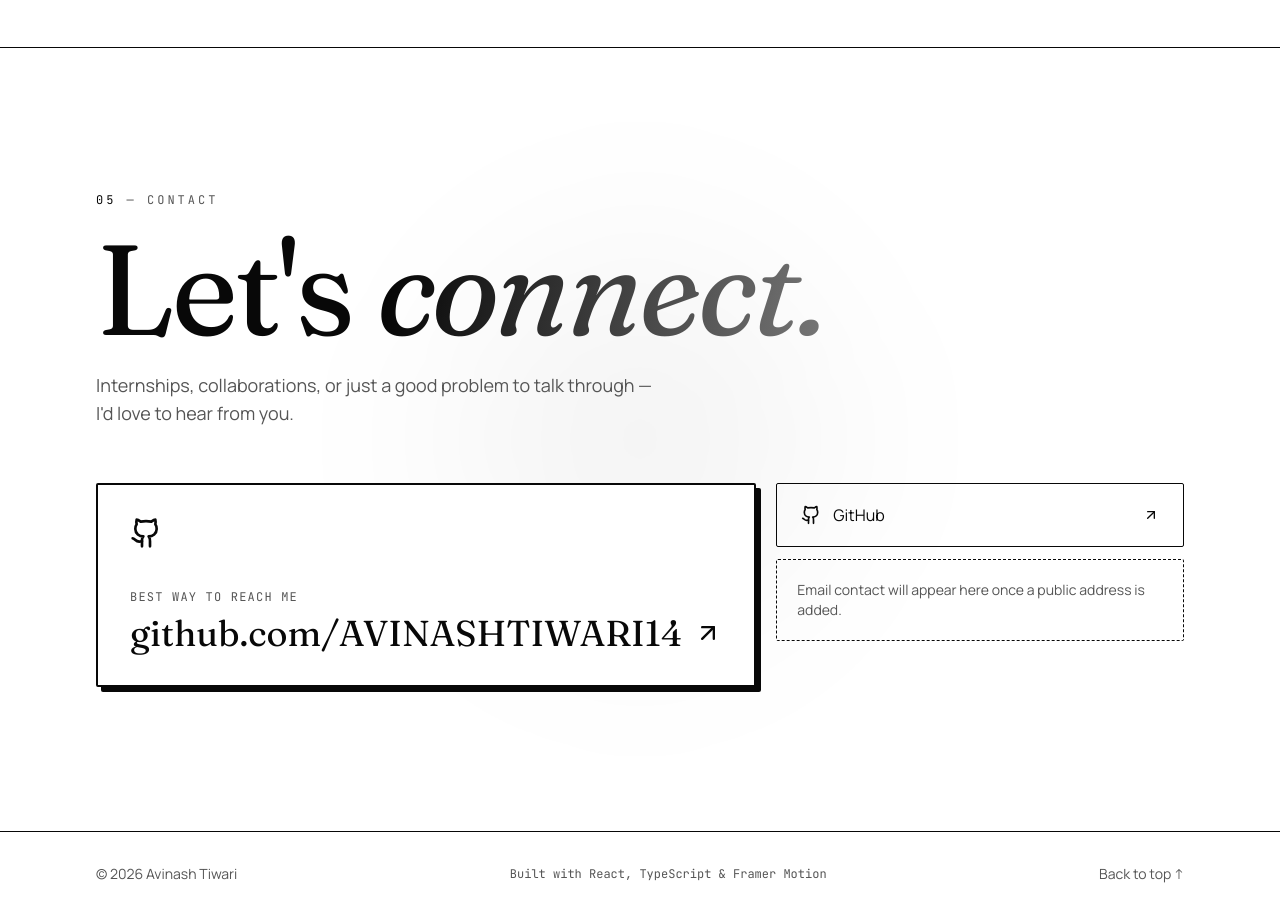
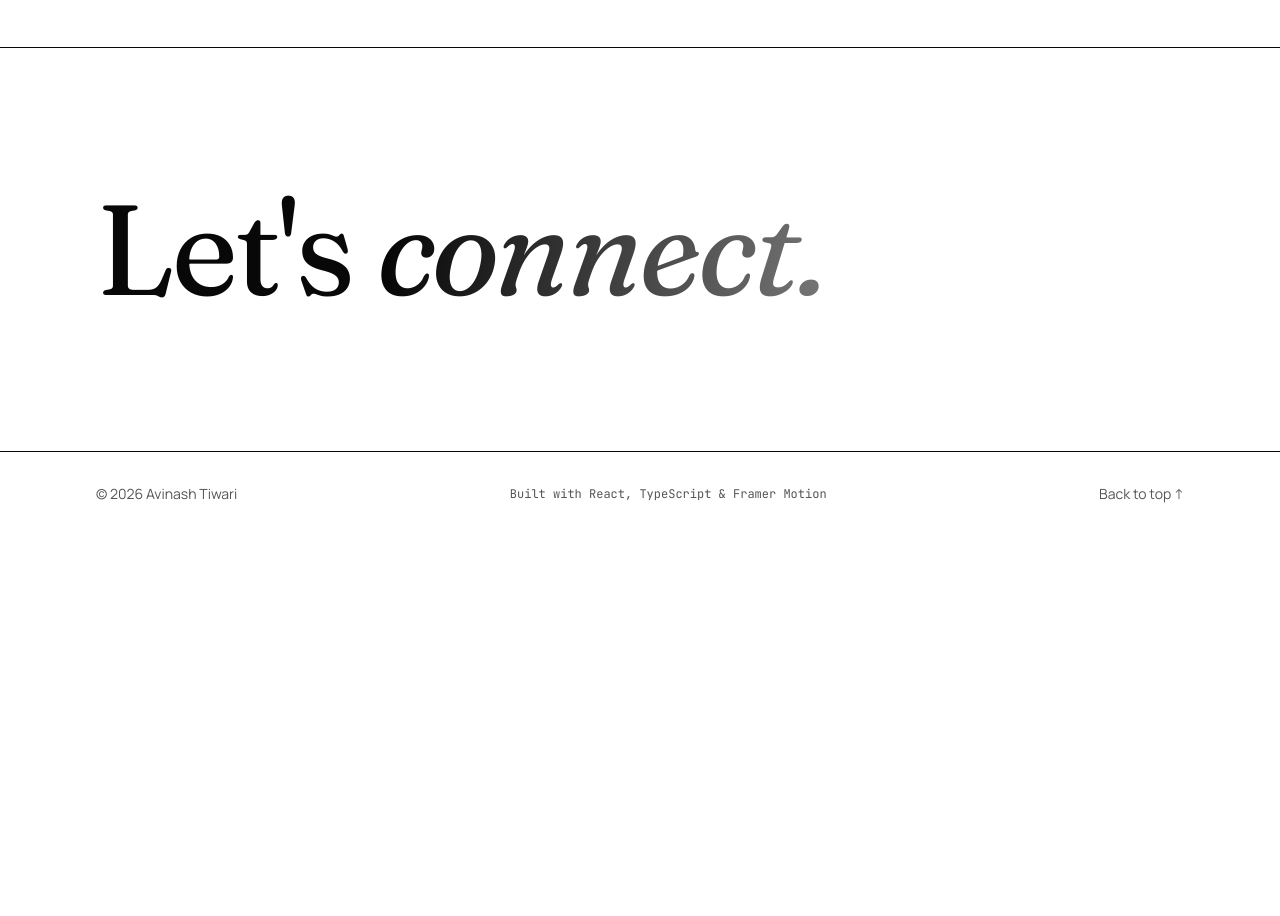
Before and after one commit to AVINASHTIWARI14/portfolio, a React (Vite) app: page / in a window 1280 px wide. Shown: the part 4360-5276 px from the top of the page. After the commit the page ends 4896 px from the top, so only its background shows below. Built offline with nearby package versions, Linux system fonts and the light colour scheme.

Commit message:
Simplify contact section to title only

```diff
--- a/src/components/portfolio/Contact.tsx
+++ b/src/components/portfolio/Contact.tsx
@@ -1,103 +1,14 @@
-import { useState } from "react";
-import { ArrowUpRight, Check, Copy, FileText, Github, Linkedin, Mail } from "lucide-react";
-import { profile } from "@/data/portfolio";
 import { Reveal } from "./Reveal";
 
 export function Contact() {
-  const [copied, setCopied] = useState(false);
-  const [name, setName] = useState("");
-  const [msg, setMsg] = useState("");
-  const hasEmail = Boolean(profile.email);
-
-  const copy = async () => {
-    await navigator.clipboard.writeText(profile.email);
-    setCopied(true);
-    setTimeout(() => setCopied(false), 1800);
-  };
-
-  const mailto = `mailto:${profile.email}?subject=${encodeURIComponent(`Hello from ${name || "your portfolio"}`)}&body=${encodeURIComponent(msg)}`;
-
   return (
     <section id="contact" className="relative overflow-hidden border-t border-border py-24 md:py-36">
-      <div className="absolute left-1/2 top-1/2 h-[600px] w-[600px] -translate-x-1/2 -translate-y-1/2 glow-lime blur-3xl" aria-hidden />
       <div className="relative mx-auto max-w-6xl px-5 sm:px-8">
         <Reveal>
-          <p className="mb-6 font-mono text-xs uppercase tracking-[0.25em] text-muted-foreground"><span className="text-lime">05</span> — Contact</p>
           <h2 className="font-display text-[clamp(3rem,10vw,8rem)] leading-[0.9] tracking-tight">
             Let's <em className="text-gradient">connect.</em>
           </h2>
-          <p className="mt-6 max-w-xl text-lg text-muted-foreground">
-            Internships, collaborations, or just a good problem to talk through — I'd love to hear from you.
-          </p>
         </Reveal>
-
-        <div className="mt-14 grid gap-5 lg:grid-cols-[1.3fr_1fr]">
-          <Reveal>
-            {hasEmail ? (
-              <form
-                onSubmit={(e) => { e.preventDefault(); window.location.href = mailto; }}
-                className="space-y-4 rounded-3xl border border-border bg-card p-6 sm:p-8"
-              >
-                <label className="block">
-                  <span className="text-sm text-muted-foreground">Your name</span>
-                  <input value={name} onChange={(e) => setName(e.target.value)} className="mt-2 h-12 w-full rounded-xl border border-input bg-background px-4 outline-none focus:border-lime" />
-                </label>
-                <label className="block">
-                  <span className="text-sm text-muted-foreground">Message</span>
-                  <textarea required value={msg} onChange={(e) => setMsg(e.target.value)} rows={4} className="mt-2 w-full rounded-xl border border-input bg-background p-4 outline-none focus:border-lime" />
-                </label>
-                <div className="flex flex-wrap gap-2">
-                  <button type="submit" className="inline-flex h-12 items-center gap-2 rounded-full bg-lime px-6 font-medium text-primary-foreground">
-                    <Mail className="h-4 w-4" /> Open in email
-                  </button>
-                  <button type="button" onClick={copy} className="inline-flex h-12 items-center gap-2 rounded-full border border-border px-6 hover:border-lime">
-                    {copied ? <Check className="h-4 w-4 text-lime" /> : <Copy className="h-4 w-4" />}
-                    {copied ? "Copied" : profile.email}
-                  </button>
-                </div>
-              </form>
-            ) : (
-              <a
-                href={profile.github}
-                target="_blank"
-                rel="noreferrer"
-                className="group flex h-full flex-col justify-between gap-10 rounded-3xl border border-border bg-card p-6 transition-colors hover:border-lime sm:p-8"
-              >
-                <Github className="h-8 w-8 text-lime" />
-                <div>
-                  <p className="font-mono text-xs uppercase tracking-widest text-muted-foreground">Best way to reach me</p>
-                  <p className="mt-2 flex items-center gap-3 font-display text-3xl sm:text-4xl">
-                    github.com/AVINASHTIWARI14
-                    <ArrowUpRight className="h-7 w-7 shrink-0 transition-transform group-hover:rotate-45" />
-                  </p>
-                </div>
-              </a>
-            )}
-          </Reveal>
-          <Reveal delay={0.1} className="flex flex-col gap-3">
-            <a href={profile.github} target="_blank" rel="noreferrer" className="flex h-16 items-center justify-between rounded-2xl border border-border px-6 transition-colors hover:border-lime hover:text-lime">
-              <span className="flex items-center gap-3"><Github className="h-5 w-5" /> GitHub</span>
-              <ArrowUpRight className="h-4 w-4" />
-            </a>
-            {profile.linkedin && (
-              <a href={profile.linkedin} target="_blank" rel="noreferrer" className="flex h-16 items-center justify-between rounded-2xl border border-border px-6 hover:border-lime hover:text-lime">
-                <span className="flex items-center gap-3"><Linkedin className="h-5 w-5" /> LinkedIn</span>
-                <ArrowUpRight className="h-4 w-4" />
-              </a>
-            )}
-            {profile.resume && (
-              <a href={profile.resume} target="_blank" rel="noreferrer" className="flex h-16 items-center justify-between rounded-2xl border border-border px-6 hover:border-lime hover:text-lime">
-                <span className="flex items-center gap-3"><FileText className="h-5 w-5" /> Resume</span>
-                <ArrowUpRight className="h-4 w-4" />
-              </a>
-            )}
-            {!hasEmail && (
-              <p className="rounded-2xl border border-dashed border-border p-5 text-sm text-muted-foreground">
-                Email contact will appear here once a public address is added.
-              </p>
-            )}
-          </Reveal>
-        </div>
       </div>
     </section>
   );
```
